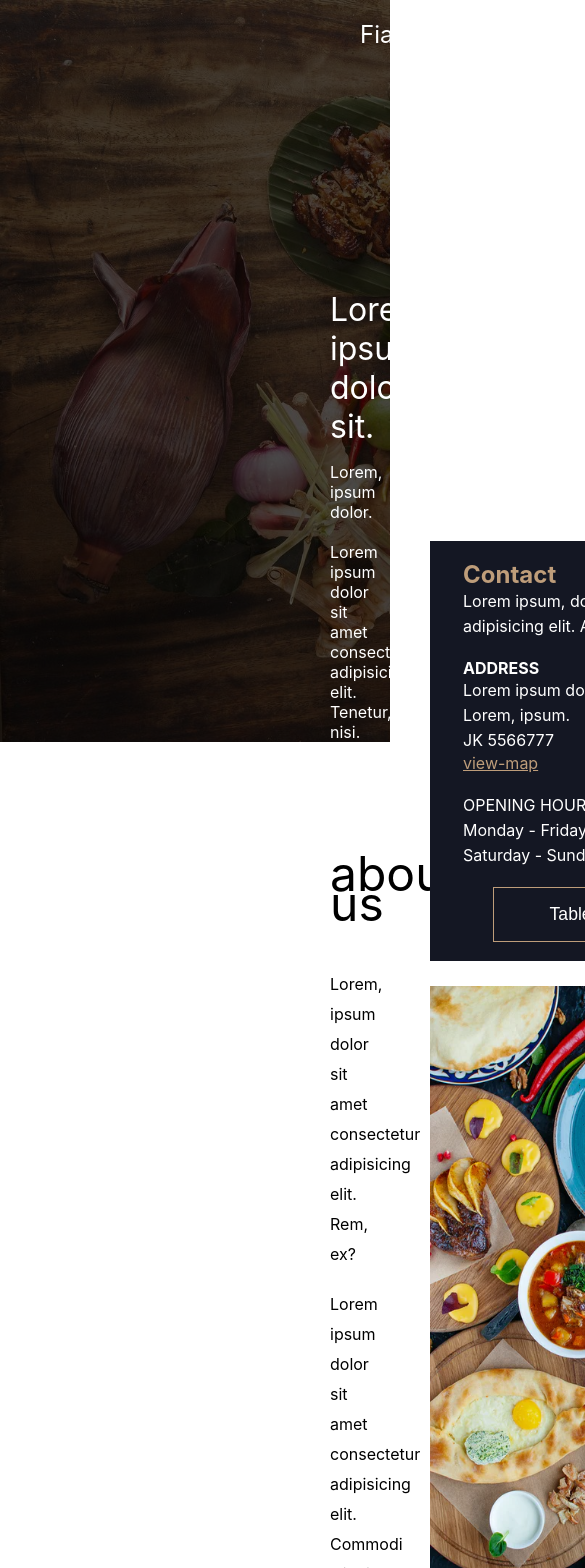
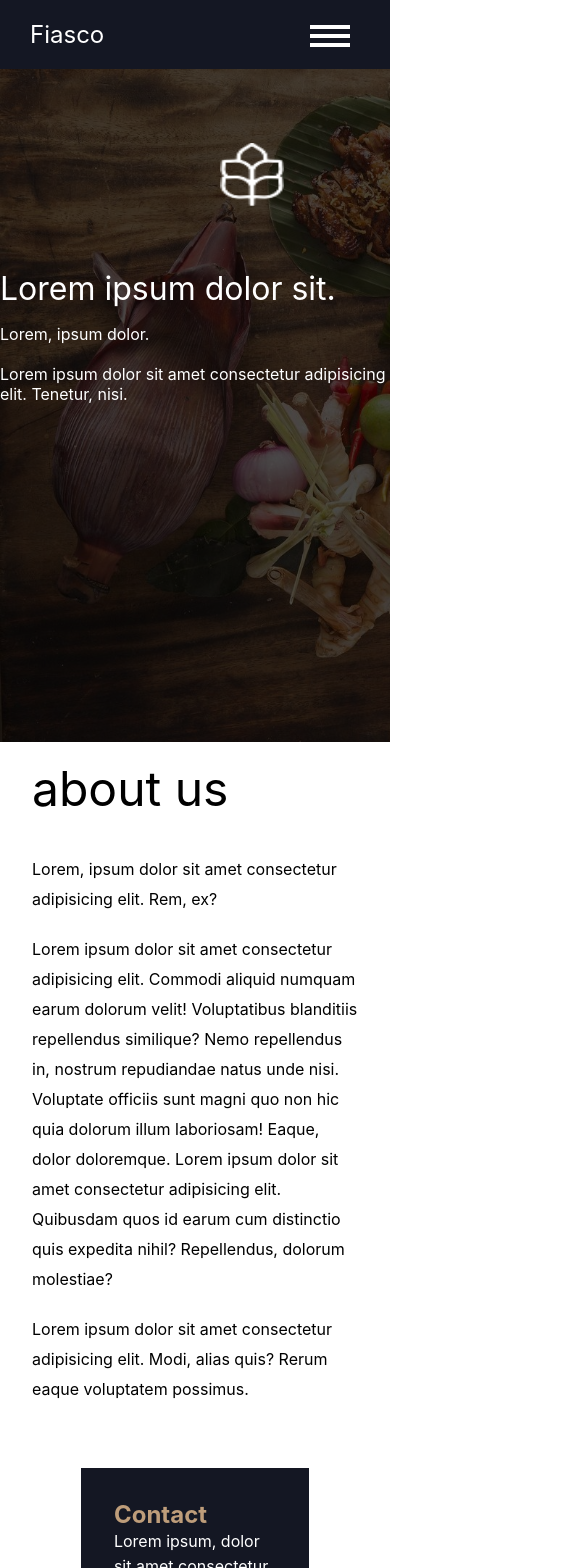
Before and after one commit to lumunge/Fiasco-Restaurant, a Next.js app: page / in a window 390 px wide. Shown: the top 1568 px of the page, 585 px wide, since content can reach past the window. Built offline with nearby package versions, Linux system fonts and the light colour scheme.

Commit message:
final responsive design

```diff
--- a/components/Menu/MenuSection.jsx
+++ b/components/Menu/MenuSection.jsx
@@ -24,6 +24,7 @@ export default function MenuSection() {
             <div className={styles.header}>
                 <h4>Our Menu</h4>
                 <p>Lorem ipsum dolor sit amet consectetur adipisicing elit. Odit, nulla.</p>
+                <br/>
             </div>
             <div className={styles.container}>
                 <div>
--- a/components/Navbar/Navbar.jsx
+++ b/components/Navbar/Navbar.jsx
@@ -1,19 +1,40 @@
-import React, {useState} from 'react';
+import React, {useState, useEffect} from 'react';
 import links from './NavLinks';
 import styles from '../../styles/Header.module.css';
 
 export default function Navbar() {
 
     const [navLinks] = useState(links);
+    const [menu, setMenu] = useState(true);
+    const [scrolled, setScrolled] = useState(false);
+
+    // toggling the menu
+    const showMenu = () => {
+        setMenu(!menu);
+    }
+
+    //Scrolling sticky navbar
+    const handleScroll = () => {
+        const  offset = window.scrollY;
+        if(offset > 200){
+            setScrolled(true)
+        }else{
+            setScrolled(false);
+        }
+    }
+
+    useEffect(() => {
+        window.addEventListener('scroll', handleScroll)
+    })
 
     return (
         <>
-        <nav className={styles.navbar}>
+        <nav className={scrolled ? 'navbar' : 'navbar scrolled'}>
             <div className={styles.logo}>
                 <a href="#!">Fiasco</a>
             </div>
             <div>
-                <ul className={styles.navLinks}>
+                <ul className={menu ? 'navLinks' : 'navLinks show'}>
                     {navLinks.map((link, index) => (
                         <li key={index}>
                             <a href="#!">{link.name}</a>
@@ -21,6 +42,11 @@ export default function Navbar() {
                     ))}
                 </ul>
             </div>
+            <div className={menu ? 'toggler' : 'toggler close'} onClick={showMenu}>
+                <div className='btnLine'></div>
+                <div className='btnLine'></div>
+                <div className='btnLine'></div>
+            </div>
 
         </nav>
          <div className={styles.navLine}></div>
--- a/styles/About.module.css
+++ b/styles/About.module.css
@@ -3,6 +3,7 @@
     height: 886px;
     width: 100%;
     padding: 0 330px;
+    margin-bottom: 4rem;
 }
 .title{
     margin-top: 117px;
@@ -15,11 +16,10 @@
     height:2px;
     background:
       repeating-linear-gradient(to right,red 0,red 5px,transparent 5px,transparent 7px)
-      /*5px red then 2px transparent -> repeat this!*/
 }
 .aboutLeft{
     width: 50%;
-    padding-right: 100px;
+    padding-right: 10px;
 }
 .aboutLeft p{
     line-height: 30px;
@@ -73,3 +73,46 @@
     color: #be9d7a;
     font-size: 1.5rem;
 }
+@media only screen and (max-width: 1200px) {
+    .about{
+        display: flex;
+        flex-direction: column;
+        align-items: center;
+        width: 100%;
+        height: 100%;
+        padding: 0;
+        margin-top: 2rem;
+    }
+    .title{
+        margin-top: 0;
+    }
+    .aboutLeft{
+        padding: 0 2rem;
+        width: 100%;
+    }
+    .aboutRight{
+        width: 100%;
+        padding: 0 2rem;
+    }
+    .contactInfo{
+        position: static;
+        margin: 0 auto;
+        margin-top: 4rem;
+        width: 70%;
+        height: 100%;
+        padding-top: 2rem;
+        padding-bottom: 2rem;
+    }
+    .aboutImg{
+        display: none;
+    }
+    .reservationBtn{
+        width: 100%;
+        margin: 0;
+    }
+}
+@media only screen and (max-width: 900px){
+    .title{
+        margin-top: 0;
+    }
+}
--- a/styles/Book.module.css
+++ b/styles/Book.module.css
@@ -46,3 +46,25 @@
     border: 1px solid #fff;
     transition: all.4s ease-in-out;
 }
+/* responsive design */
+@media only screen and (max-width: 1200px) {
+    .book{
+        height: 100%;
+        width: 100%;
+        /* padding: 0; */
+        padding: 2rem 0;
+    }
+    .header{
+        padding: 2rem 0;
+    }
+}
+@media only screen and (max-width: 900px){
+    .bookContainer{
+        display: flex;
+        flex-direction: column;
+    }
+    .item input,
+    .item select{
+        margin-bottom: 1rem;
+    }
+}
--- a/styles/Footer.module.css
+++ b/styles/Footer.module.css
@@ -7,7 +7,6 @@
 .footerContainer{
     display: flex;
     justify-content: space-around;
-    /* align-items: center; */
     height: 70%;
 }
 .heading{
@@ -39,3 +38,21 @@
     color: #fff;
     transition: all.4s ease-in-out;
 }
+/* responsive design */
+@media only screen and (max-width: 1200px) {
+    .footer{
+        width: 100%;
+        height: 100%;
+        padding: 2rem 0;
+        text-align: center;
+    }
+}
+@media only screen and (max-width: 900px){
+    .footerContainer{
+        width: 100%;
+        text-align: center;
+        display: flex;
+        flex-direction: column;
+        align-items: center;
+    }
+}
--- a/styles/Header.module.css
+++ b/styles/Header.module.css
@@ -1,10 +1,3 @@
-.navbar{
-    height: 69px;
-    display: flex;
-    justify-content: space-between;
-    align-items: center;
-    padding: 0 330px;
-}
 .navLine{
     height: 1px;
     background-color: #fff;
@@ -15,13 +8,6 @@
 }
 .logo a{
     font-size: 1.5rem;
-}
-.navLinks{
-    display: flex;
-}
-.navLinks li{
-    list-style: none;
-padding-right: 30px;
 }
 .foodImg *{
     position: relative;
@@ -38,3 +24,13 @@ padding-right: 30px;
     font-size: 2rem;
     padding-bottom: 1rem;
 }
+
+/* responsive design */
+@media only screen and (max-width: 1200px) {
+    .navLine{
+        margin: 0;
+    }
+    .hero{
+        padding: 0;
+    }
+}
--- a/styles/Menu.module.css
+++ b/styles/Menu.module.css
@@ -52,3 +52,40 @@
     color: #fff;
     transition: all .4s ease-in-out;
 }
+/* responsive design */
+@media only screen and (max-width: 1200px) {
+    .menu{
+        width: 100%;
+        height: 110vh;
+        padding: 2rem 0;
+    }
+    .header{
+        padding-top: 0px;
+    }
+}
+@media only screen and (max-width: 900px){
+    .menu{
+        width: 100%;
+        height: 100%;
+        padding: 2rem;
+        /* padding: 2rem 0; */
+    }
+    .categoryContainer{
+        display: grid;
+        grid-template-columns: repeat(3, 1fr);
+        grid-gap: 10px;
+        margin-bottom: 1rem;
+    }
+}
+@media only screen and (max-width: 500px){
+    .menuContainer{
+        display: grid;
+        grid-template-columns: repeat(1, 1fr);
+    }
+    .categoryContainer{
+        display: grid;
+        grid-template-columns: repeat(2, 1fr);
+        grid-gap: 10px;
+        margin-bottom: 1rem;
+    }
+}
--- a/styles/Specials.module.css
+++ b/styles/Specials.module.css
@@ -13,7 +13,7 @@
     padding: 0 330px;
 }
 .header{
-    padding: 0 200px 85px 200px;
+    padding: 2rem 0;
     text-align: center;
 }
 .heading{
@@ -24,6 +24,7 @@
     display: grid;
     grid-template-columns: repeat(4, 1fr);
     grid-gap: 20px;
+    padding-bottom: 4rem;
 }
 .specialImg img{
     width: 100%;
@@ -37,9 +38,23 @@
 }
 .specialText p{
     padding: 1rem 1rem;
-   /* text-align: right; */
 }
 .specialText span{
     position: relative;
     float: right;
 }
+
+/* responsive design */
+@media only screen and (max-width: 1200px) {
+    .specials{
+        width: 100%;
+        height: 100%;
+        padding: 0;
+    }
+}
+@media only screen and (max-width: 900px){
+    .footer{
+        display: grid;
+        grid-template-columns: repeat(2, 1fr);
+    }
+}
--- a/styles/globals.css
+++ b/styles/globals.css
@@ -24,6 +24,7 @@ a {
   align-items: center;
   background: #fff;
   width: 100%;
+  height: 100%;
 }
 .container{
   width: 100%;
@@ -37,3 +38,80 @@ a {
   height: 742px;
   width: 100%;
 }
+
+/* navigation bar toggler */
+.navbar{
+  height: 69px;
+  display: flex;
+  justify-content: space-between;
+  align-items: center;
+  padding: 0 330px;
+}
+.navLinks{
+  display: flex;
+}
+.navLinks li{
+  list-style: none;
+  padding-right: 30px;
+}
+.toggler{
+  position: absolute;
+  z-index: 9999;
+  right: 40px;
+  top: 25px;
+  cursor: pointer;
+  transition: all .4s ease-in-out;
+  visibility: hidden;
+}
+
+.btnLine{
+  width: 40px;
+  height: 4px;
+  margin: 0 0 5px 0;
+  background: #fff;
+  transition: all .4s ease-in-out;
+}
+.close .btnLine:nth-child(1){
+  transform: rotate(45deg) translate(5px, 5px);
+}
+.close .btnLine:nth-child(2){
+  opacity: 0;
+}
+.close .btnLine:nth-child(3){
+  transform: rotate(-45deg) translate(7px ,-8px);
+}
+@media only screen and (max-width: 1200px) {
+  .navbar{
+    position: sticky;
+    top: 0;
+    padding: 0;
+    z-index: 9999;
+    background: #141723;
+  }
+  .navbar.scrolled{
+    position: fixed;
+    top: 0;
+    width: 100%;
+  }
+  .navLinks{
+      display: none;
+  }
+  .toggler{
+    visibility: visible;
+  }
+  .navLinks.show{
+    position: absolute;
+    z-index: 9999;
+    top: 69px;
+    left: 0;
+    display: flex;
+    flex-direction: column;
+    align-items: center;
+    width: 100%;
+    background: rgba(40, 40, 40, 0.7);
+  }
+  .navLinks.show li{
+    padding: 1rem 0;
+    font-size: 1.5rem;
+  }
+}
```
